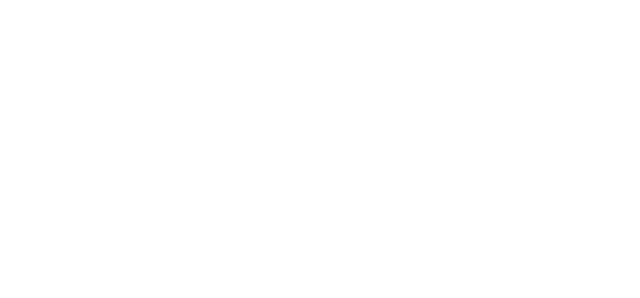
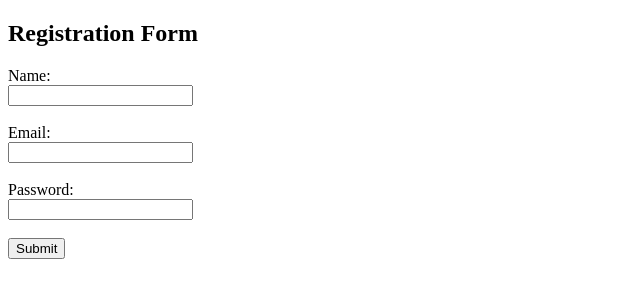
Before and after one commit to VaibhavPandey712/Project, a plain HTML site: page form.html in a window 1280 px wide. Shown: the whole page, without its empty margins (0-640 px from the left). Drawn offline with Linux system fonts and the light colour scheme.

Commit message:
Added feature

```diff
--- a/form.html
+++ b/form.html
@@ -1,10 +1,23 @@
 <!DOCTYPE html>
-<html lang="en">
+<html>
 <head>
-    <meta charset="UTF-8">
-    <meta name="viewport" content="width=device-width, initial-scale=1.0">
-    <title>V</title>
+    <title>Simple Form</title>
 </head>
 <body>
+<h2>Registration Form</h2>
+<form action="#" method="post">
+
+    <label for="name">Name:</label><br>
+    <input type="text" id="name" name="name"><br><br>
+
+    <label for="email">Email:</label><br>
+    <input type="email" id="email" name="email"><br><br>
+
+    <label for="password">Password:</label><br>
+    <input type="password" id="password" name="password"><br><br>
+
+    <input type="submit" value="Submit">
+
+</form>
 </body>
 </html>
```
